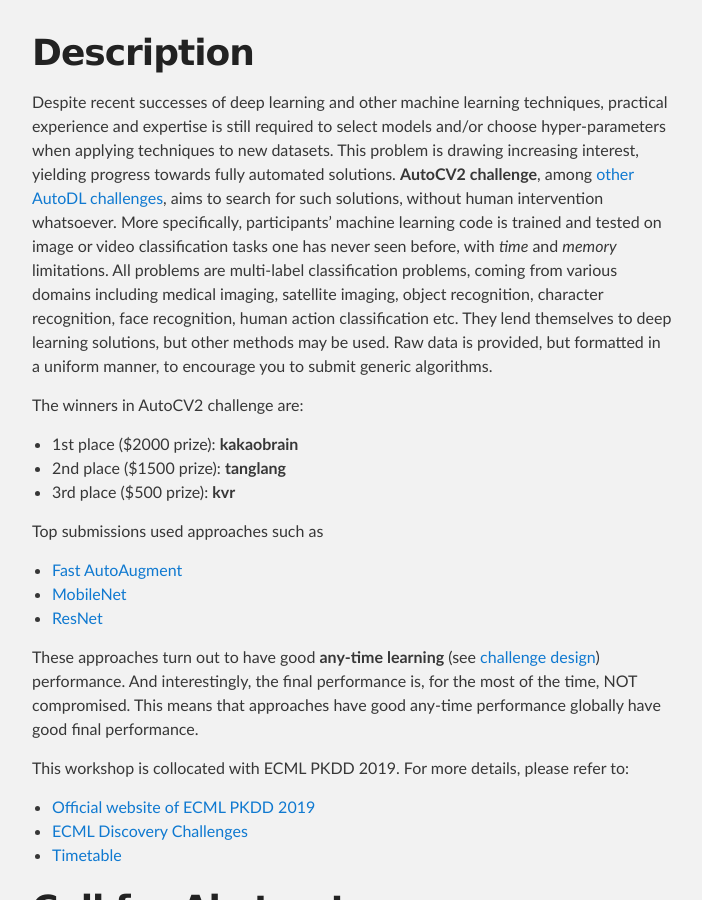
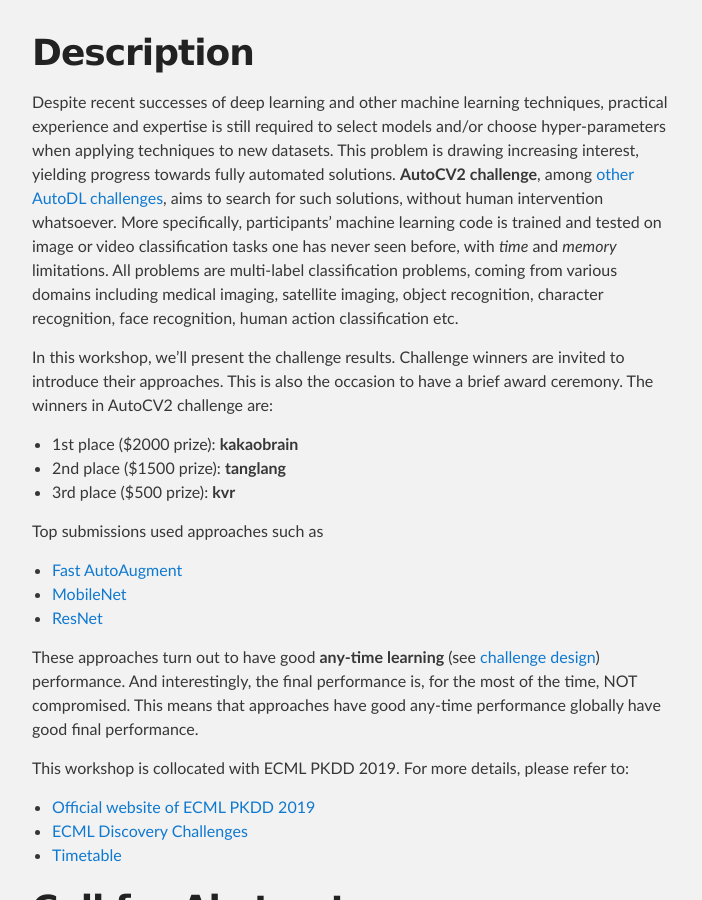
Before and after one commit to zhengying-liu/autocv2-at-ecml2019, a Jekyll site: the page built from index.md, in a window 1280 px wide and 900 px high, scrolled down 360 px. Shown: the whole window, without its empty margins (288-990 px from the left). Built offline with Jekyll 4.4.1, drawn with Linux system fonts in a browser that asks for light colours.

Commit message:
Improve description

```diff
--- a/index.md
+++ b/index.md
@@ -4,9 +4,11 @@ layout: default
 
 # Description
 
-Despite recent successes of deep learning and other machine learning techniques, practical experience and expertise is still required to select models and/or choose hyper-parameters when applying techniques to new datasets. This problem is drawing increasing interest, yielding progress towards fully automated solutions. **AutoCV2 challenge**, among [other AutoDL challenges](https://autodl.chalearn.org/), aims to search for such solutions, without human intervention whatsoever. More specifically, participants' machine learning code is trained and tested on image or video classification tasks one has never seen before, with _time_ and _memory_ limitations. All problems are multi-label classification problems, coming from various domains including medical imaging, satellite imaging, object recognition, character recognition, face recognition, human action classification etc. They lend themselves to deep learning solutions, but other methods may be used. Raw data is provided, but formatted in a uniform manner, to encourage you to submit generic algorithms.
+Despite recent successes of deep learning and other machine learning techniques, practical experience and expertise is still required to select models and/or choose hyper-parameters when applying techniques to new datasets. This problem is drawing increasing interest, yielding progress towards fully automated solutions. **AutoCV2 challenge**, among [other AutoDL challenges](https://autodl.chalearn.org/), aims to search for such solutions, without human intervention whatsoever. More specifically, participants' machine learning code is trained and tested on image or video classification tasks one has never seen before, with _time_ and _memory_ limitations. All problems are multi-label classification problems, coming from various domains including medical imaging, satellite imaging, object recognition, character recognition, face recognition, human action classification etc.
 
-The winners in AutoCV2 challenge are:
+In this workshop, we'll present the challenge results. Challenge winners are
+invited to introduce their approaches. This is also the occasion to have a brief
+award ceremony. The winners in AutoCV2 challenge are:
 - 1st place ($2000 prize): **kakaobrain**
 - 2nd place ($1500 prize): **tanglang**
 - 3rd place ($500 prize): **kvr**
```
